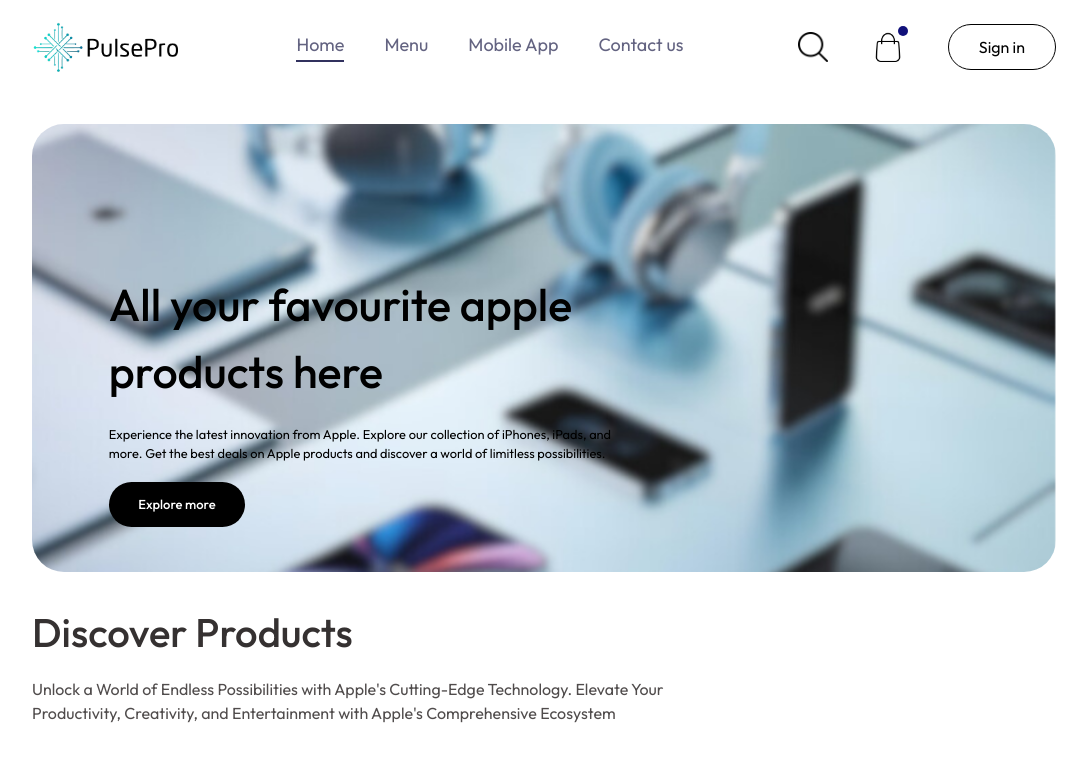
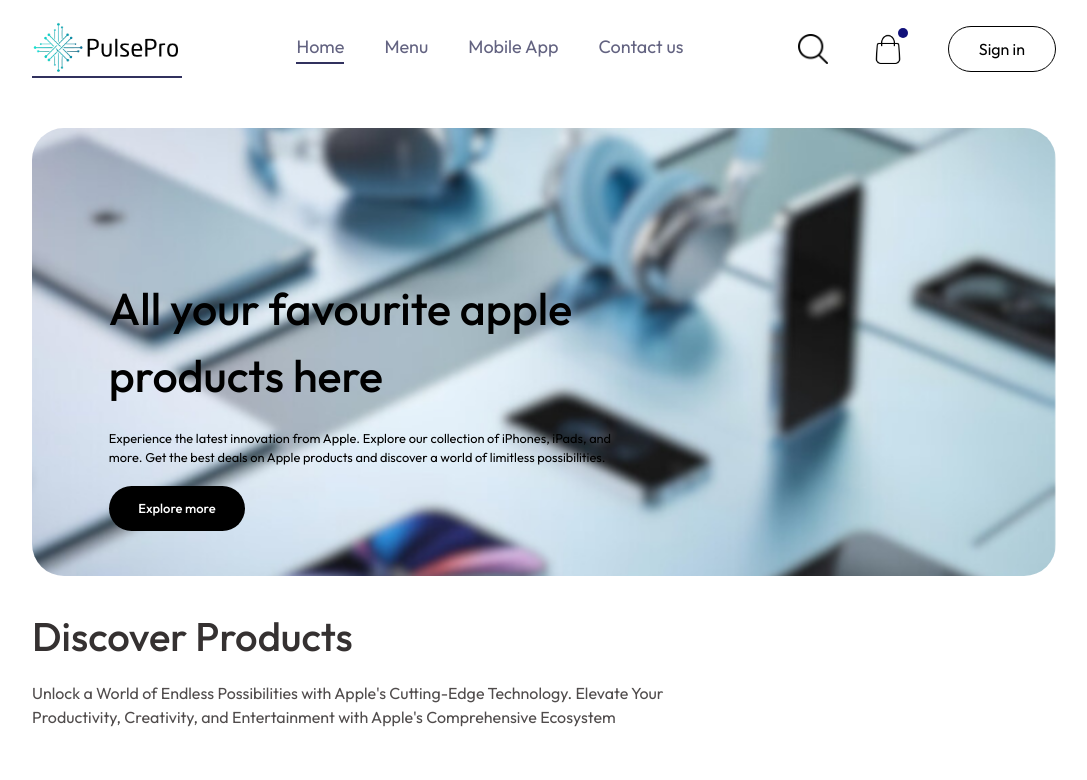
Before and after one commit to Hibajk/ecom_website, a React (Vite) app: page / in a window 1280 px wide. Shown: the top 780 px of the page, without its empty margins (96-1183 px from the left). Built offline with nearby package versions, Linux system fonts and the light colour scheme.

Commit message:
link route with basket item

```diff
--- a/src/components/Navbar/Navbar.jsx
+++ b/src/components/Navbar/Navbar.jsx
@@ -1,7 +1,7 @@
 import React, { useState } from 'react'
 import './Navbar.css'
 import { assets } from '../../assets/assets'
-import { Link } from 'react-router-dom'
+import { Link, NavLink } from 'react-router-dom'
 
 
 
@@ -11,7 +11,7 @@
 
   return (
     <div className='navbar'>
-        <img src={assets.logo} alt="" className='logo'/>
+        <NavLink to='/'><img src={assets.logo} alt="" className='logo'/></NavLink>
         <ul className='navbar-menu'>
           <Link to='/' onClick={()=>setMenu("Home")} className={menu==="Home"?"active":""}>Home</Link>
           <a href='#explore-products' onClick={()=>setMenu("Menu")} className={menu==="Menu"?"active":""}>Menu</a>
@@ -23,7 +23,7 @@
           <img src={assets.searchicon} alt="" />
           </div>
           <div className="navbar-right1">
-            <img src={assets.cardicon} alt="" />
+            <NavLink to='cart'><img src={assets.cardicon} alt="" /></NavLink>
             <div className="dot"></div>
           </div>
           <button onClick={()=>setShowLogin(true)}>Sign in</button>
```
